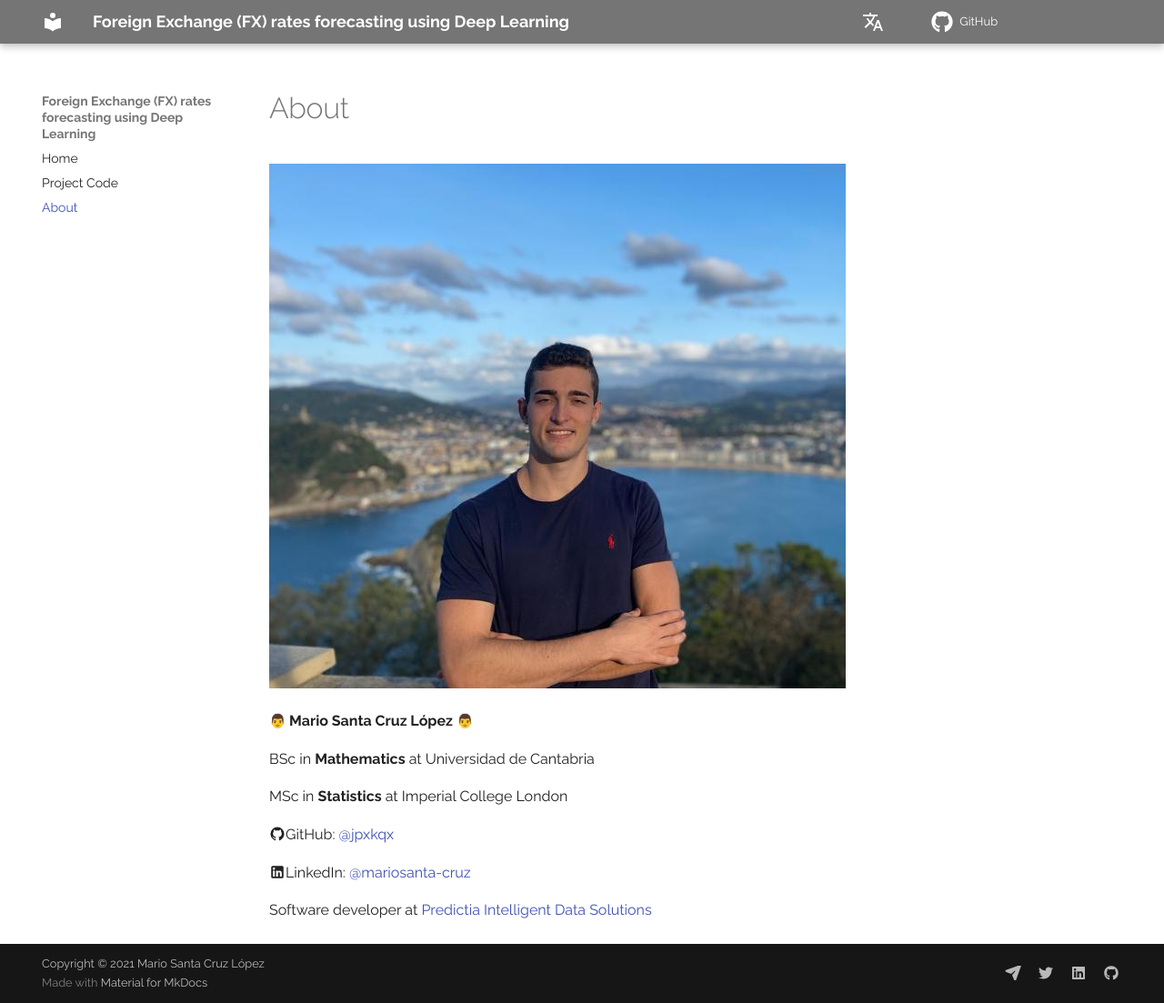
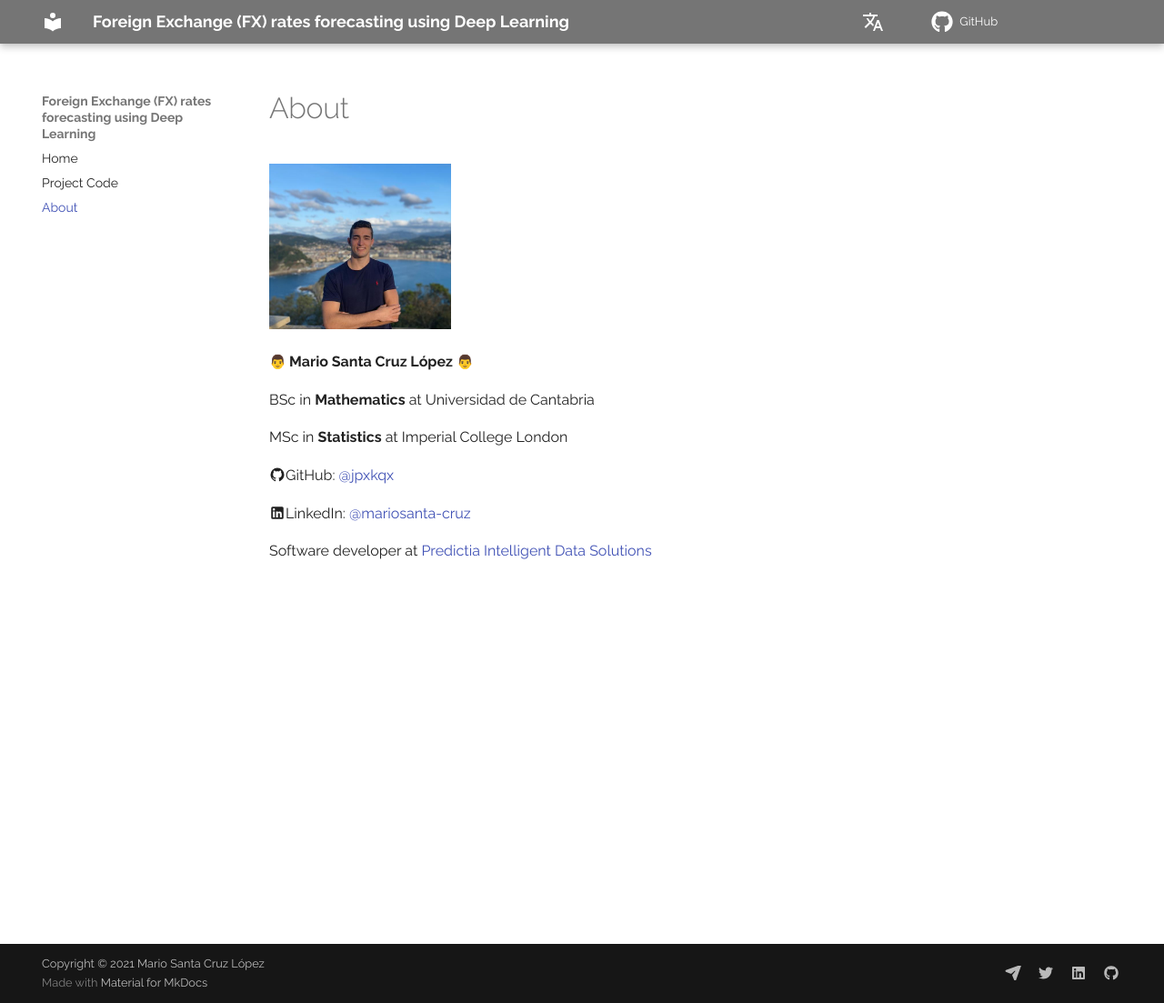
Before and after one commit to JPXKQX/dl-fx-forecasting, an MkDocs documentation site: the page built from docs/about.md, in a window 1280 px wide and 1103 px high. Shown: the whole window at 91% size. Built offline with MkDocs 1.6.1 and Material for MkDocs 9.7.7, drawn with Linux system fonts in a browser that asks for light colours; emoji names are drawn with the system emoji font; comment, search, counter and statistics services are not loaded.

Commit message:
Update about.md

```diff
--- a/docs/about.md
+++ b/docs/about.md
@@ -1,4 +1,4 @@
-![Mario](https://github.com/JPXKQX/dl-fx-forecasting/blob/main/reports/figures/mario.png?raw=true){ align=right; width: 200px}
+<img src="https://github.com/JPXKQX/dl-fx-forecasting/blob/main/reports/figures/mario.png?raw=true" alt="Mario" width="200"/>
 
 :man: **Mario Santa Cruz López** :man:
 
```
